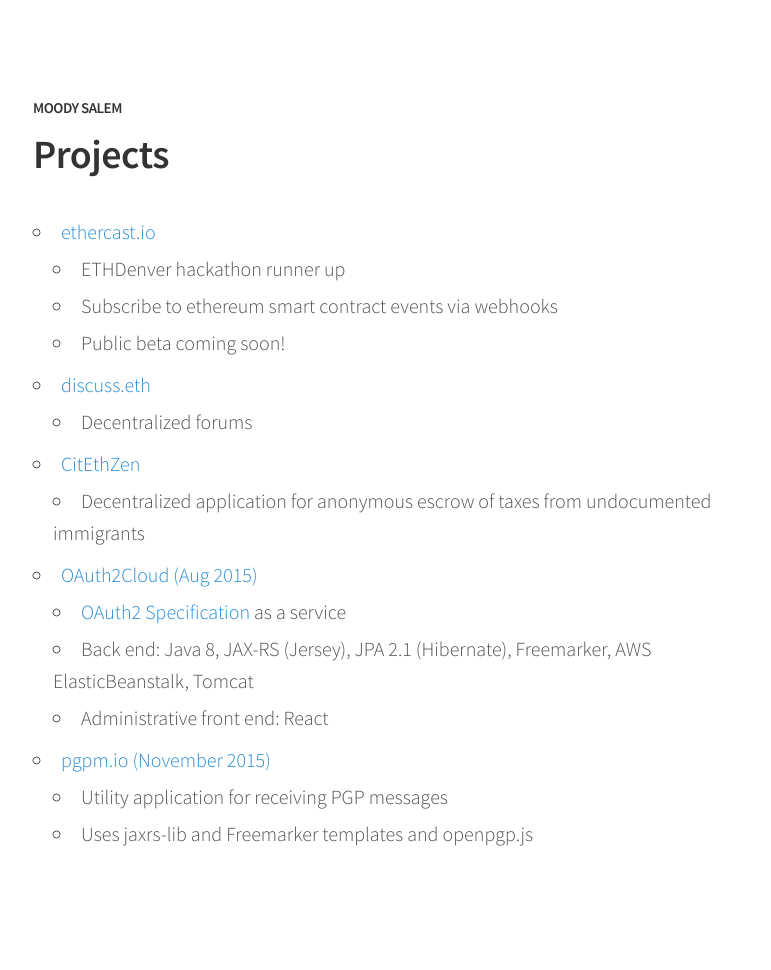
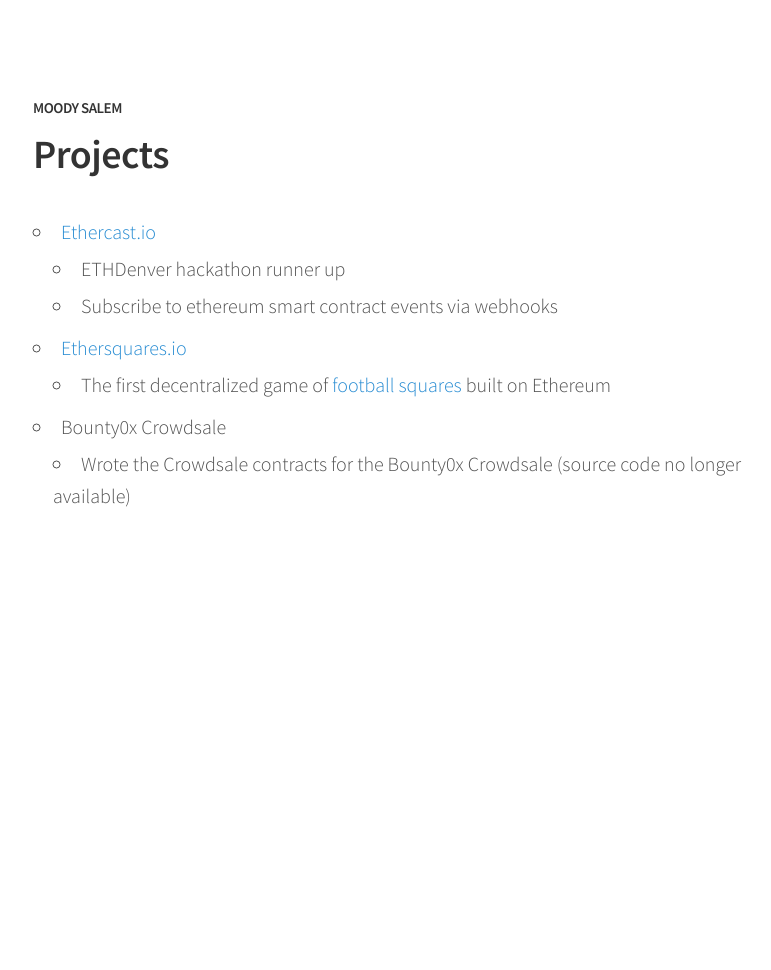
Before and after one commit to moodysalem/moodysalem.github.io, a Jekyll site: the page built from projects.md, in a window 1280 px wide. Shown: the whole page, without its empty margins (247-1018 px from the left). Built offline with Jekyll 4.4.1, drawn with Linux system fonts in a browser that asks for light colours; nearby versions of some CDN libraries; comment, search, counter and statistics services are not loaded; after the commit the page ends 900 px from its top, so only the background shows below that.

Commit message:
Update projects.md

```diff
--- a/projects.md
+++ b/projects.md
@@ -4,18 +4,10 @@
 permalink: /projects/
 ---
 
-- [ethercast.io](https://ethercast.io)
+- [Ethercast.io](https://github.com/ethercast)
   - ETHDenver hackathon runner up
   - Subscribe to ethereum smart contract events via webhooks
-  - Public beta coming soon!
-- [discuss.eth](https://github.com/discuss-eth)
-  - Decentralized forums
-- [CitEthZen](https://github.com/citethzen)
-  - Decentralized application for anonymous escrow of taxes from undocumented immigrants
-- [OAuth2Cloud (Aug 2015)](https://github.com/moodysalem/oauth-service)
-  - [OAuth2 Specification](https://tools.ietf.org/html/rfc6749) as a service
-  - Back end: Java 8, JAX-RS (Jersey), JPA 2.1 (Hibernate), Freemarker, AWS ElasticBeanstalk, Tomcat
-  - Administrative front end: React
-- [pgpm.io (November 2015)](https://github.com/moodysalem/pgpm.git)
-  - Utility application for receiving PGP messages
-  - Uses jaxrs-lib and Freemarker templates and openpgp.js
+- [Ethersquares.io](https://github.com/ethersquares)
+  - The first decentralized game of [football squares](https://www.google.com/search?q=football+squares) built on Ethereum
+- Bounty0x Crowdsale
+  - Wrote the Crowdsale contracts for the Bounty0x Crowdsale (source code no longer available)
```
